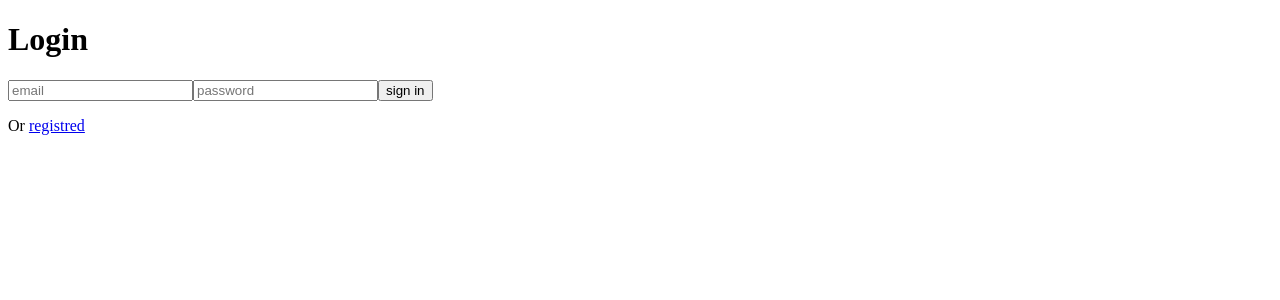
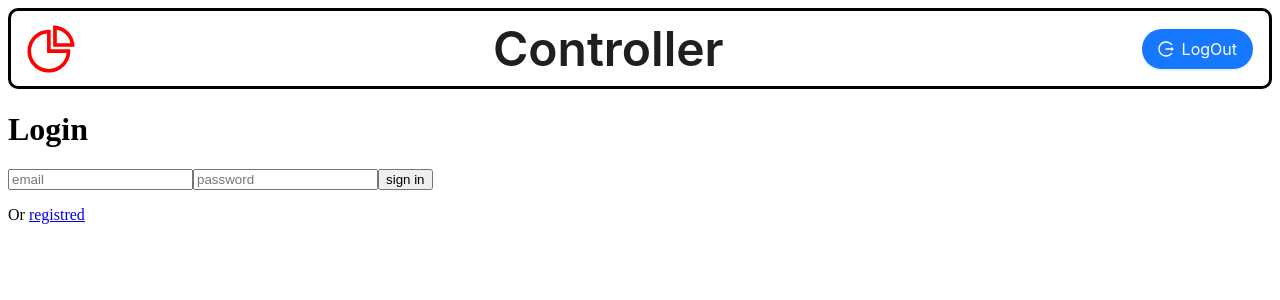
Before and after one commit to Sparkisss/Controller, a React (Vite) app in the folder client/: page /login in a window 1280 px wide. Shown: the top 300 px of the page. Built offline with nearby package versions, Linux system fonts and the light colour scheme; no server answers.

Commit message:
feat: add header

```diff
--- a/client/package.json
+++ b/client/package.json
@@ -29,6 +29,7 @@
     "eslint-plugin-react-hooks": "^5.1.0-rc.0",
     "eslint-plugin-react-refresh": "^0.4.9",
     "globals": "^15.9.0",
+    "sass": "^1.77.8",
     "typescript": "^5.5.3",
     "typescript-eslint": "^8.0.1",
     "vite": "^5.4.1"
--- a/client/src/App.tsx
+++ b/client/src/App.tsx
@@ -1,4 +1,3 @@
-import './App.css'
 import LoginPage from './pages/LoginPage';
 import DeviceDataPage from './pages/DeviceDataPage';
 import ArchivePage from './pages/ArchivePage';
--- /dev/null
+++ b/client/src/components/header/Header.module.scss
@@ -0,0 +1,5 @@
+.header {
+    padding: 0 1em;
+    border: 3px solid black;
+    border-radius: 10px;
+}
--- /dev/null
+++ b/client/src/components/header/Header.tsx
@@ -0,0 +1,18 @@
+import { Typography, Button, Flex } from 'antd';
+import {PieChartOutlined, LogoutOutlined} from '@ant-design/icons';
+import classes from './Header.module.scss';
+import { FC } from 'react';
+
+const Header: FC = () => {
+    return (
+        <header className={classes.header}>
+            <Flex justify="space-between" align="center">
+                <PieChartOutlined style={{ fontSize: '3em', color: 'red' }}/>
+                <Typography.Text strong style={{ fontSize: '3em' }}>Controller</Typography.Text>
+                <Button type='primary' shape='round' size='large' icon={<LogoutOutlined />}>LogOut</Button>
+            </Flex>
+        </header>
+    );
+};
+
+export default Header;
--- a/client/src/main.tsx
+++ b/client/src/main.tsx
@@ -5,12 +5,14 @@ import { Provider } from 'react-redux'
 import { store } from './store/index.ts'
 import App from './App.tsx'
 import './firebase'
-import './index.css'
+import './index.scss'
+import Header from './components/header/Header.tsx'
 
 createRoot(document.getElementById('root')!).render(
   <StrictMode>
     <BrowserRouter>
       <Provider store={store}>
+        <Header/>
         <App />
       </Provider>
     </BrowserRouter>
```
Also changed, not shown: client/src/App.css (deleted), client/src/index.scss (renamed from client/src/index.css), 1 other file (tests, documents, lock files or other folders).
